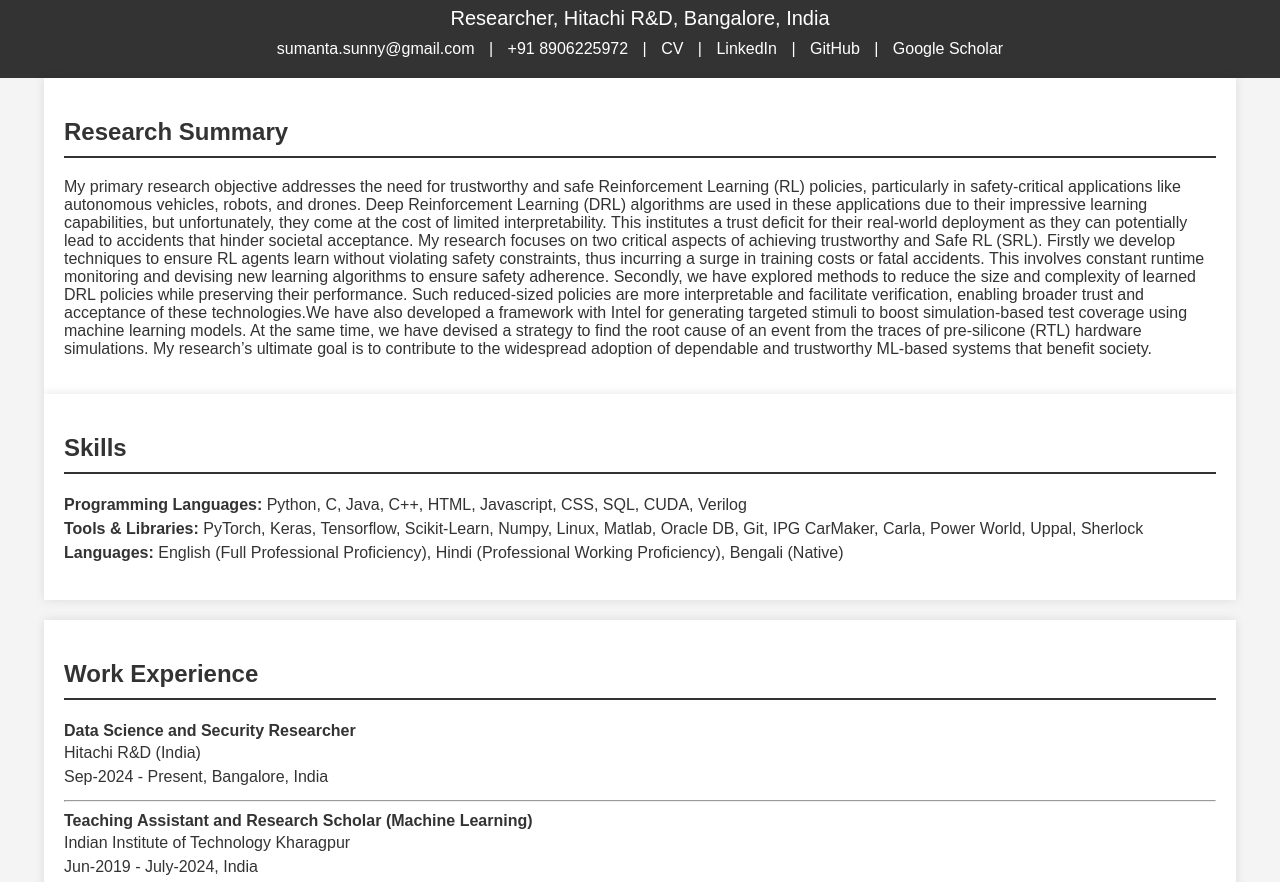
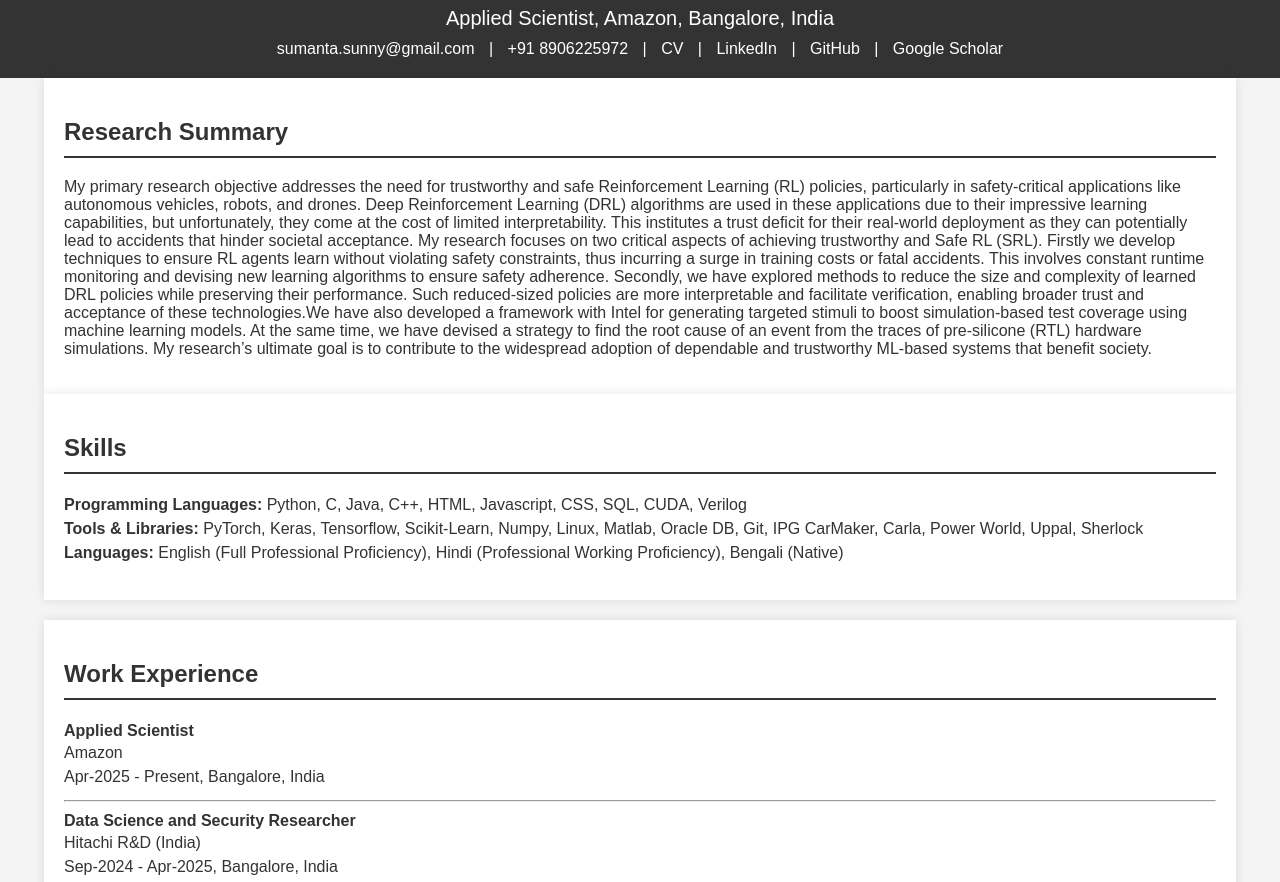
Before and after one commit to sumantasunny/sumantasunny.github.io, a plain HTML site: page index.html in a window 1280 px wide. Shown: the part 65-947 px from the top of the page. Drawn offline with Linux system fonts and the light colour scheme.

Commit message:
Update index.html

```diff
--- a/index.html
+++ b/index.html
@@ -78,11 +78,11 @@
 <body>
     <header>
         <h1>Sumanta Dey</h1>
-        <p>Researcher, Hitachi R&D, Bangalore, India</p>
+        <p>Applied Scientist, Amazon, Bangalore, India</p>
         <div class="contact-info">
             <a href="mailto:sumanta.sunny@gmail.com">sumanta.sunny@gmail.com</a> |
             <a href="tel:+918906225972">+91 8906225972</a> |
-            <a href="./Sumanta_Dey_Curriculum_Vitae_.pdf" target="_blank">CV</a> |
+            <a href="./Sumanta_Dey_Curriculum_Vitae_2.pdf" target="_blank">CV</a> |
             <a href="https://www.linkedin.com/in/sumanta-dey-73baa419/" target="_blank">LinkedIn</a> |
             <a href="https://github.com/sumantasunny" target="_blank">GitHub</a> |
             <a href="https://scholar.google.com/citations?user=prsEYJcAAAAJ&hl=en" target="_blank">Google Scholar</a>
@@ -107,10 +107,18 @@
         <h2>Work Experience</h2>
         <ul>
             <li>
+                <strong>Applied Scientist</strong><br>
+                <ul>
+                    <li>Amazon</li>
+                    <li>Apr-2025 - Present, Bangalore, India</li>
+                </ul>
+            </li>
+            <hr>
+            <li>
                 <strong>Data Science and Security Researcher</strong><br>
                 <ul>
                     <li>Hitachi R&D (India)</li>
-                    <li>Sep-2024 - Present, Bangalore, India</li>
+                    <li>Sep-2024 - Apr-2025, Bangalore, India</li>
                 </ul>
             </li>
             <hr>
```
